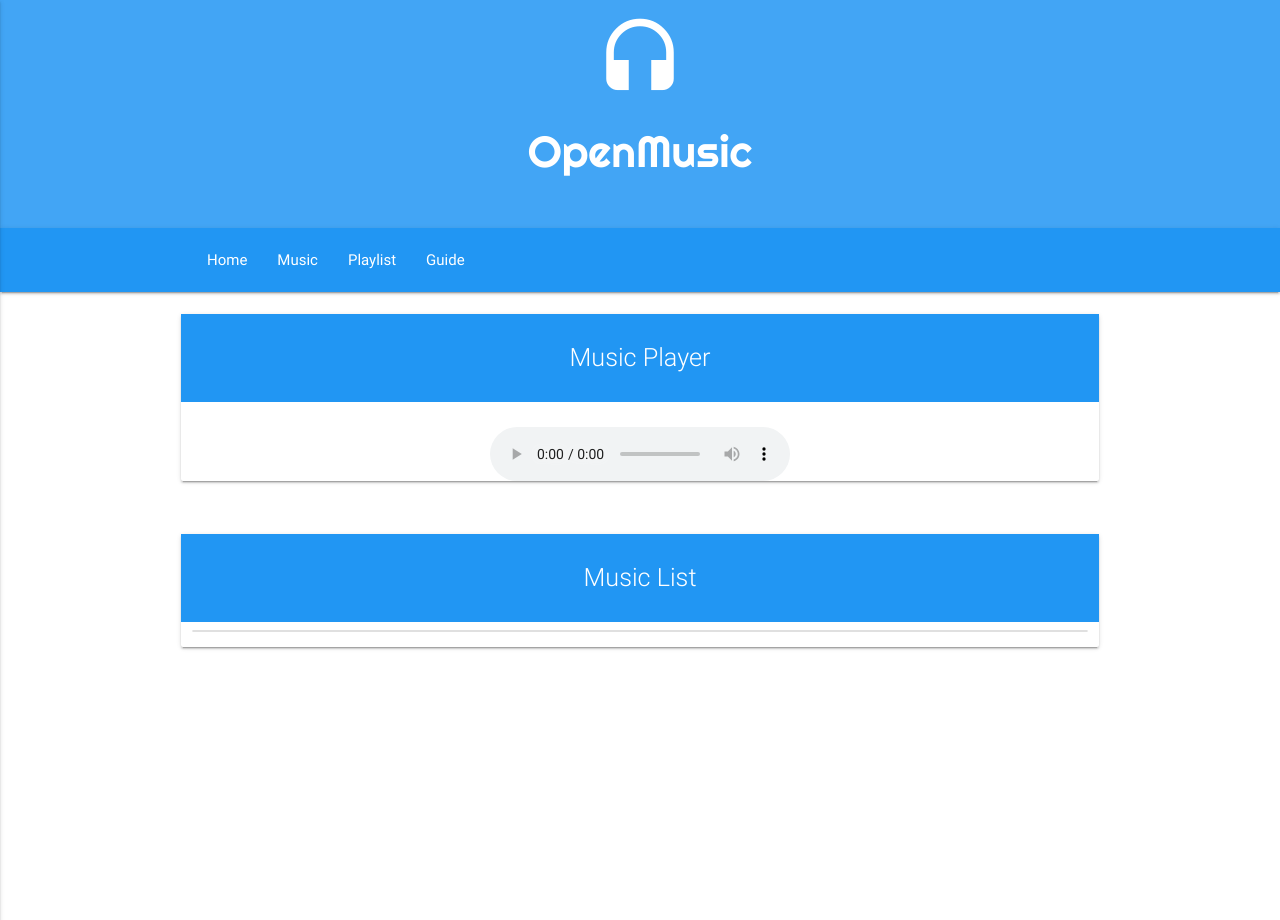
After one commit to peradoce/openmusic, a Django app: a page that uses templates/base.html in a window 1280 px wide. The commit adds this page. Run offline with Django 3.2, Linux system fonts and the light colour scheme; data that the repository does not hold is empty; some libraries are stand-ins or nearby versions.

Commit message:
state_changes

```diff
--- a/main/forms.py
+++ b/main/forms.py
@@ -1,7 +1,4 @@
 from django import forms
-
-class CreatePlaylistForm(forms.Form):
-    email = forms.EmailField(widget=forms.EmailInput(attrs={'class':'validate', 'placeholder':'E-mail'}), required=True)
 
 class AddMusicForm(forms.Form):
     title = forms.CharField(widget=forms.TextInput(attrs={'class':'validate', 'placeholder':'Music Name'}),
@@ -14,3 +11,4 @@ class GeneratePlaylistForm(forms.Form):
     required=True, min_length=6, max_length=75)
     description =  forms.CharField(widget=forms.TextInput(attrs={'class':'validate', 'placeholder':'Description'}),
     required=True, min_length=2, max_length=75)
+    email = forms.EmailField(widget=forms.EmailInput(attrs={'class':'validate', 'placeholder':'E-mail'}), required=True)
--- a/main/views.py
+++ b/main/views.py
@@ -8,45 +8,10 @@ from random import randint
 from django.core.mail import send_mail
 import hashlib
 from django.contrib.auth.hashers import make_password
-import datetime
+from django.utils import timezone
 from django.core.urlresolvers import reverse, reverse_lazy
-
+from django.core.paginator import Paginator
 # Create your views here.
-
-def addMusic(request):
-    title = 'OpenMusic - Add Music'
-    form = AddMusicForm()
-    get_genre = Genre.objects.order_by("genre")
-    return render(request, 'front/addmusic.html',
-    {'title':title, 'form':form,
-    'genre':get_genre})
-
-def addMusicAjax(request):
-    output = {}
-    error = {}
-    i = 0
-    music_name = request.POST.get('title', False);
-    code = request.POST.get('code', False);
-    genre = request.POST.get('genre', None)
-    if music_name == '':
-        error[0] = 'Empty Music Name, insert a music name.<br>'
-    if code == '':
-        error[1] = 'Empty Code, insert a youtube video code.<br>'
-    if genre == '':
-        error[2] = 'Empty Genre, insert a genre.<br>'
-    elif genre == 0:
-        error[3] = 'Empty Genre, insert a genre.<br>'
-    if len(error) > 0:
-        for errors in error:
-            output[i] = errors
-            i = i+1;
-    else:
-        get_genre = Genre.objects.get(id=genre)
-        AddMusic.objects.create(title=music_name, code=code,
-        genre=get_genre)
-        success_msg = 'Music added successfully.'
-        output = {'success_msg':success_msg}
-    return JsonResponse(output)
 
 def PlaylistView(request):
     title = 'OpenMusic - Generate Playlist'
@@ -54,3 +19,67 @@ def PlaylistView(request):
     get_genre = Genre.objects.order_by("genre")
     return render(request, 'front/generateplaylist.html', {'title':title, 'form':form,
     'genre':get_genre})
+
+def PlaylistFormAjax(request):
+    output = {}
+    done = False
+    playlist_name = request.POST.get('title', False)
+    description = request.POST.get('description', False)
+    email = request.POST.get('email', False)
+    genre = request.POST.get('genre', None)
+    ###creating key using hash###
+    date = timezone.now
+    ran_gen = randint(10000, 10000000)
+    string_generated = 'Kaka %s %s' % (date, ran_gen)
+    date_to_string = str(ran_gen).encode('utf-8')
+    hash_object = hashlib.sha256(date_to_string)
+    hex_dig = hash_object.hexdigest()
+    final_key = hex_dig[:12]
+    ###end creating key###
+    if playlist_name == '':
+        msg_1 = 'Empty Music Name, insert a music name.<br>'
+        output = {'msg_1':msg_1}
+    if description == '':
+        msg_2 = {'msg_2':'Empty description, insert a description.<br>'}
+        output.update(msg_2)
+    if email == '':
+        msg_4 = {'msg_4':'Empty e-mail, insert a e-mail.<br>'}
+        output.update(msg_2)
+    if genre == '':
+        msg_3 = {'msg_3':'Empty Genre, insert a genre.<br>'}
+        output.update(msg_3)
+    elif genre == 0:
+        msg_3 = {'msg_3':'Empty Genre, insert a genre.<br>'}
+        output.update(msg_3)
+    if len(output) > 0:
+        done = True
+    else:
+        get_genre = Genre.objects.get(id=genre)
+        Playlist.objects.create(title=playlist_name, description=description,
+        genre=get_genre, key=final_key)
+        send_mail(
+        'Playlist Data - OpenMusic',
+        'Playlist Name: %s \n Playlist Description: %s \n Playlist Key: %s' % (playlist_name, description, final_key),
+        'noreply.openmusic@gmail.com',
+        [email],
+        fail_silently=False,
+        )
+        output = {'final_key':final_key}
+        success_msg = {'success_msg':'Playlist Generated successfully.'}
+        output.update(success_msg)
+    return JsonResponse(output)
+
+def listMusic(request):
+    title = 'OpenMusic - Music List'
+    first_music = Music.objects.order_by("id")[:1]
+    music_list = Music.objects.order_by("-id")
+    page = request.GET.get('page', 1)
+    paginator = Paginator(music_list, 12)
+
+    try:
+        musics = paginator.page(page)
+    except PageNotAnInteger:
+        musics = paginator.page(1)
+    except EmptyPage:
+        users = paginator.page(paginator.num_pages)
+    return render(request, 'front/listmusic.html', {'title':title, 'musics':musics, 'first_music':first_music})
--- a/openmusic/urls.py
+++ b/openmusic/urls.py
@@ -21,6 +21,7 @@ from main.views import *
 
 urlpatterns = [
     url(r'^admin/', admin.site.urls),
-    url(r'^addmusic/$', addMusic, name='addMusic'),
-    url(r'^addmusicajax/$', addMusicAjax, name='addMusicAjax'),
+    url(r'^generate-playlist/$', PlaylistView, name='PlaylistView'),
+    url(r'^playlist-form-ajax/$', PlaylistFormAjax, name='PlaylistFormAjax'),
+    url(r'^list-music/$', listMusic, name='listMusic'),
 ] + static(settings.MEDIA_URL, document_root=settings.MEDIA_ROOT)
--- /dev/null
+++ b/static/main/js/audioplayer.js
@@ -0,0 +1,25 @@
+function audioPlayer(){
+          var currentSong = 0;
+          var get_song = $("current-song a").text();
+          $("#audioPlayer")[0].src = $("#playlist li a")[0];
+          $("#audioPlayer")[0].play();
+          $("#playlist li a").click(function(e){
+             e.preventDefault();
+             $("#audioPlayer")[0].src = this;
+             $("#audioPlayer")[0].play();
+             $("#playlist li").removeClass("current-song blue white-text");
+              currentSong = $(this).parent().index();
+              $(this).parent().addClass("current-song blue white-text");
+          });
+
+          $("#audioPlayer")[0].addEventListener("ended", function(){
+             currentSong++;
+              if(currentSong == $("#playlist li a").length)
+                  currentSong = 0;
+              $("#playlist li").removeClass("current-song blue");
+              $("#playlist li:eq("+currentSong+")").addClass("current-song blue");
+              $("#current-playing").text(get_song);
+              $("#audioPlayer")[0].src = $("#playlist li a")[currentSong].href;
+              $("#audioPlayer")[0].play();
+          });
+      }
--- a/static/main/js/general.js
+++ b/static/main/js/general.js
@@ -11,24 +11,40 @@ $(document).ready(function(e) {
           }
       }
   });
-  $(".addMusicForm").submit(function(e){
 
+  $(".generatePlaylist").submit(function(e){
     e.preventDefault();
     $.ajax({
       type:"POST",
-      url:"/addmusicajax/",
+      url:"/playlist-form-ajax/",
       data:$(this).serialize(),
       dataType: "json",
       success: function(data) {
-        $.each(data, function(i, row){
-          $("#displayMsg").append(row);
-        });
+        $('#displayMsg').empty();
+        $('#displayKey').empty();
+        if (data.final_key != '')
+        {
+          $("#displayMsg").append(data.success_msg + '<br>');
+        }
+        else{
+          $.each(data, function(i, row){
+            $("#displayMsg").append(row + '<br>');
+          });
+        }
 
-        $(".addMusicForm").trigger("reset");
+        $("#displayKey").append('<h5>Your key is: </h5>');
+        $("#displayKey").append('<h5>' + data.final_key + '</h5><br>');
+        $(".generatePlaylist").trigger("reset");
       },
       error: function() {
           alert('error handing here');
       }
     });
   });
+
+  $( ".music-code" ).click(function() {
+    var ytcode = $(".music-code").val();
+
+  });
+
 });
--- a/templates/base.html
+++ b/templates/base.html
@@ -24,6 +24,14 @@
     .cool-font{
       font-family: 'Righteous', cursive;
     }
+    .text-center-bold{
+      text-align: center;
+      font-weight: bold;
+    }
+    .current-song li{
+      background-color: #2196f3;
+      text:white;
+    }
   </style>
   {% block ad %}{% endblock %}
   {% block content %}{% endblock %}
@@ -41,7 +49,14 @@
 
   });
   </script>
+  <script src="http://www.youtube.com/player_api"></script>
   <script type="text/javascript" src="{% static "main/js/general.js" %}">
+  </script>
+  <script type="text/javascript" src="{% static "main/js/audioplayer.js" %}">
+  </script>
+  <script>
+        // loads the audio player
+        audioPlayer();
   </script>
 </body>
 </html>
--- /dev/null
+++ b/templates/front/listmusic.html
@@ -0,0 +1,56 @@
+{% extends "base.html" %}
+{% block title %}{{ title }}{% endblock %}
+
+{% block content %}
+{% include "navbar.html" %}
+
+
+<div class="section container">
+  <div class="row card">
+    <div class="col s12 m12 l12 blue text-center-bold">
+      <p class="flow-text white-text">Music Player</p>
+    </div>
+    <div class="col s12 m12 l12">
+      <p class="flow-text text-center-bold" id="current-playing"></p>
+    </div>
+    <div class="col s12 m12 l12">
+      <center>
+        <audio  controls id="audioPlayer">
+          <source src="" type="audio/ogg" >
+        </audio>
+      </center>
+    </div>
+  </div>
+</div>
+
+<div class="section container">
+  <div class="row card">
+    <div class="col s12 l12 m12 blue text-center-bold">
+      <p class="flow-text white-text">Music List</p>
+    </div>
+    <div class="col s12 l12 m12 text-center-bold">
+
+    <ul class="collection" id="playlist">
+      {% for first in first_music %}
+        <li class="collection-item current-song blue">
+
+            <a href="{{ first.music_file.url }}" class="black-text"> <i class="material-icons left">play_arrow</i> {{ first.title }}</a>
+            <a href="{{ first.artist.facebook }}" class="right black-text">Facebook</a>
+        </li>
+
+      {% endfor %}
+      {% for music in musics %}
+      <li class="collection-item">
+
+              <a href="{{ music.music_file.url }}" class="black-text"> <i class="material-icons left">play_arrow</i> {{ music.title }}</a>
+              <a href="{{ music.artist.facebook }}" class="right black-text">Facebook</a>
+
+      </li>
+      {% endfor %}
+    </ul>
+
+
+    </div>
+</div>
+
+{% endblock %}
--- a/templates/navbar.html
+++ b/templates/navbar.html
@@ -20,13 +20,14 @@
       <ul class="left hide-on-med-and-down">
         <li><a href="">Home</a></li>
         <li><a href="">Music</a></li>
+        <li><a href="">Playlist</a></li>
         <li><a href="">Guide</a></li>
       </ul>
       <ul class="side-nav" id="mobile-demo">
-        <li><a href="sass.html">Sass</a></li>
+        <li><a href="">Home</a></li>
         <li><a href="">Music</a></li>
-        <li><a href="collapsible.html">Javascript</a></li>
-        <li><a href="mobile.html">Mobile</a></li>
+        <li><a href="">Playlist</a></li>
+        <li><a href="">Guide</a></li>
       </ul>
     </div>
   </nav>
```
Also changed, not shown: main/admin.py (+12 -4 lines), main/models.py (+17 -8 lines), openmusic/settings.py (+9 -0 lines), templates/front/generateplaylist.html (deleted, +0 -7 lines), main/migrations/0004_artist_music.py (added), media/artist_images/Alan_Walker.jpg (added), 2 other files.
